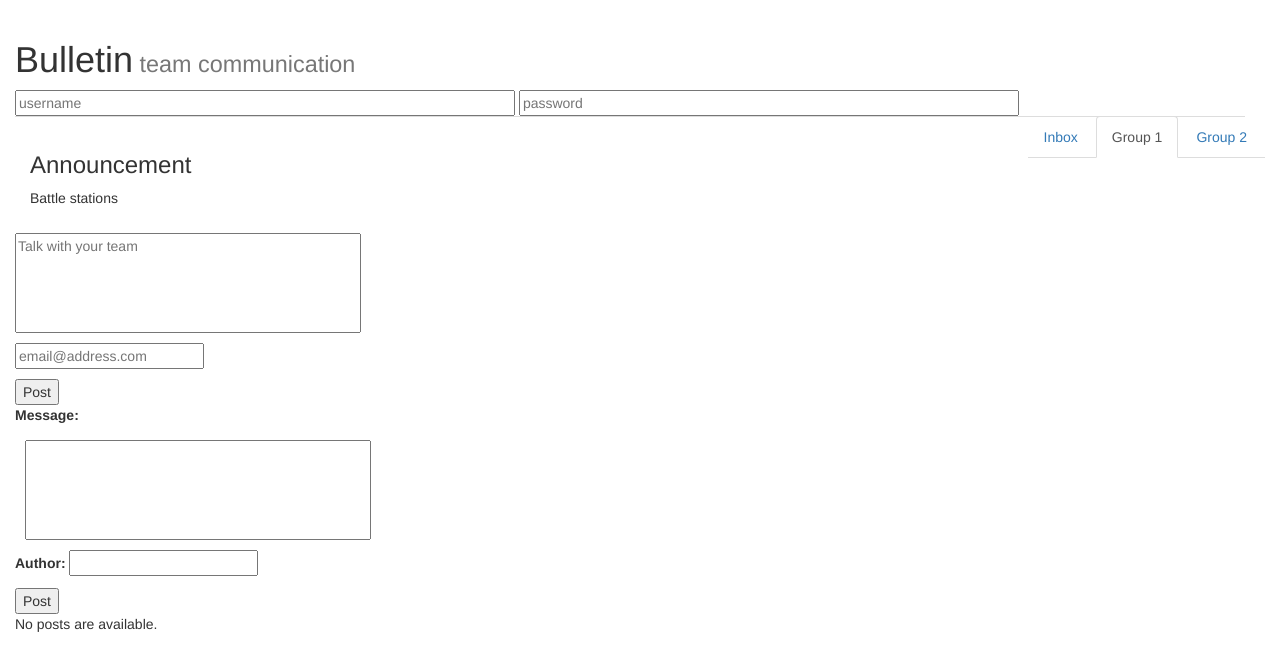
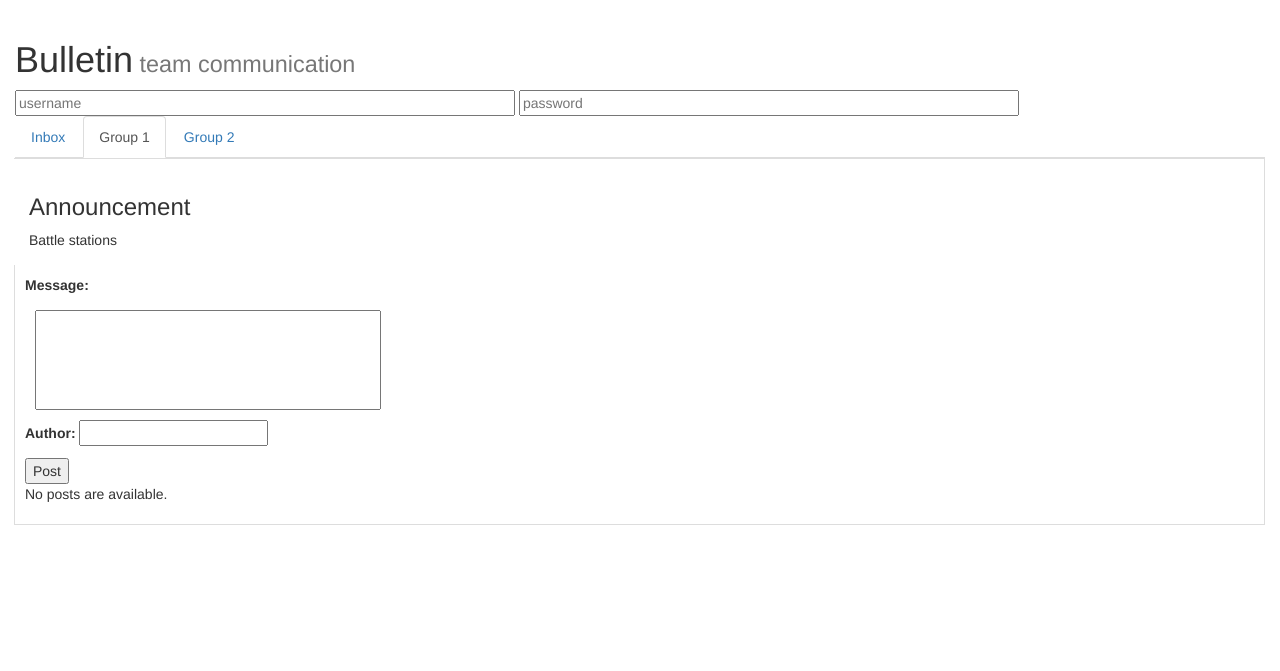
Before and after one commit to caylan/Bulletin, a Django app: page /prototype/group/1/ in a window 1280 px wide. Shown: the top 671 px of the page. Run offline with Django 3.2, Linux system fonts and the light colour scheme; data that the repository does not hold is empty; parts of the project's set-up code (start-up, migrations or seed data) failed here and were passed over; some libraries are stand-ins or nearby versions.

Commit message:
Added border to the contentmoved the content into the tabs container

```diff
--- a/static_resources/css/custom.css
+++ b/static_resources/css/custom.css
@@ -4,10 +4,6 @@
 
 .nav-tabs {
     margin-right: 0;
-}
-
-.tabs-left {
-    float: right;
 }
 
 #login > input {
@@ -22,11 +18,22 @@
     margin-right: 0;
 }
 
-#content {
-    border-top: 1px solid #DDD;
+#content-container {
+    border: 1px solid #DDD;
+    border-left: 0;
+    margin: 0 0 0 -1px;
 }
 
-.hero-unit {
+#content {
+	border-left: 1px solid #DDD;
+	padding: 10px;
+}
+
+#announcement {
+	margin-bottom: 0;
+}
+
+.hero-unit-small {
     margin: 10px;
     padding: 5px;
 }
--- a/templates/prototype/base.html
+++ b/templates/prototype/base.html
@@ -15,45 +15,40 @@
             <div class="span5">
                 <form method="post" id='login'>
                     <input id="login" placeholder="username" type="text" name="login" maxlength="25">
-                    <input id="password" placeholder="password" type="text" name="password" maxlength="50">
+                    <input id="password" placeholder="password" type="password" name="password" maxlength="50">
                     <!--<input class='pull-right' type="submit" value="Login">-->
                 </form>
             </div>
         </div>
         <div class="container-fluid">
-            <div class="span2">
-                <div class="tabbable tabs-left">
-                    <ul id='tabs' class="nav nav-tabs">
+            <div class="span12">
+                <div class="tabbable tabs-left row-fluid">
+                    <ul id='tabs' class="nav nav-tabs span2">
                         {% block nav %}
                         <li><a href="/prototype/">Inbox</a></li>
                         <li><a href="/prototype/group/1/">Group 1</a></li>
                         <li><a href="/prototype/group/2/">Group 2</a></li>
                         {% endblock %}
                     </ul>
-                    </div>
-            </div>
-            <div id='content' class="span10">
-              <div class="hero-unit">
+                    <div id='content-container' class="tab-content span10">
+                        <div class="tab-pane active">
+		                    <div id="announcement" class="hero-unit hero-unit-small">
 		                        <h3>Announcement</h3>
 		                        <p>
 		                            Battle stations
 		                        </p>
 		                    </div>
-              <form method="post">
-                    <p>
-                        <textarea id="id_message" class='span10' rows="10" cols="40" placeholder="Talk with your team" name="message"></textarea>
-                    </p>
-                <p>
-                    <input id="id_author" placeholder="email@address.com" type="text" name="author" maxlength="75">
-                </p>
-                <input type="submit" value="Post">
-              </form>
+		                    <div id="content">
 			                    {% block content %}
 			                    <p>Content goes here</p>
 			                    <p>I really hope this doesn't show up</p>
 			                    {% endblock %}
 		                    </div>
 		                </div>
+	                </div>
+                </div>
+            </div>
+        </div>
         <script src="http://code.jquery.com/jquery-latest.js"></script>
         <script src="http://netdna.bootstrapcdn.com/twitter-bootstrap/2.1.0/js/bootstrap.min.js"></script>
     </body>
--- a/templates/prototype/group.html
+++ b/templates/prototype/group.html
@@ -13,7 +13,7 @@
 </form>
 {% if post_list %}
     {% for post in post_list %}
-    <div class="post">
+    <div class="post clearfix">
         <div class="span1 avatar">
             <div class="well well-small">
                 avatar
```
Lines whose indentation alone changed are shown as unchanged.
